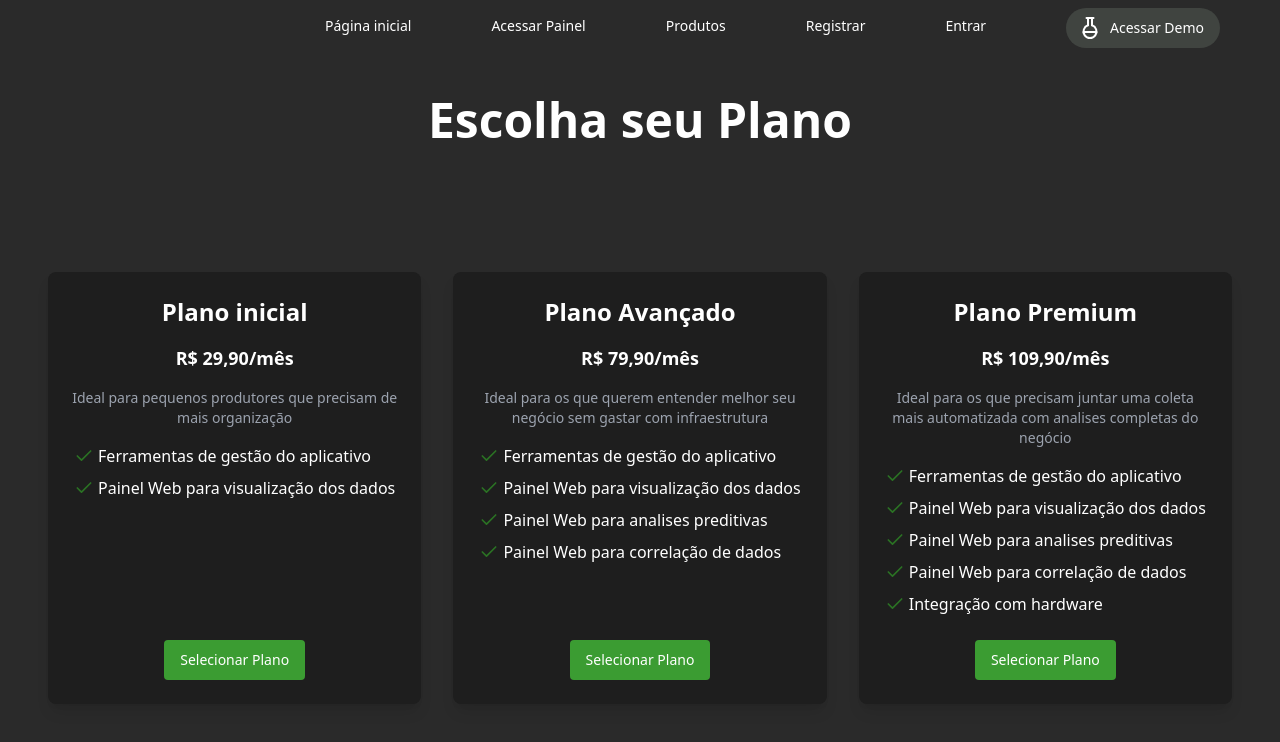
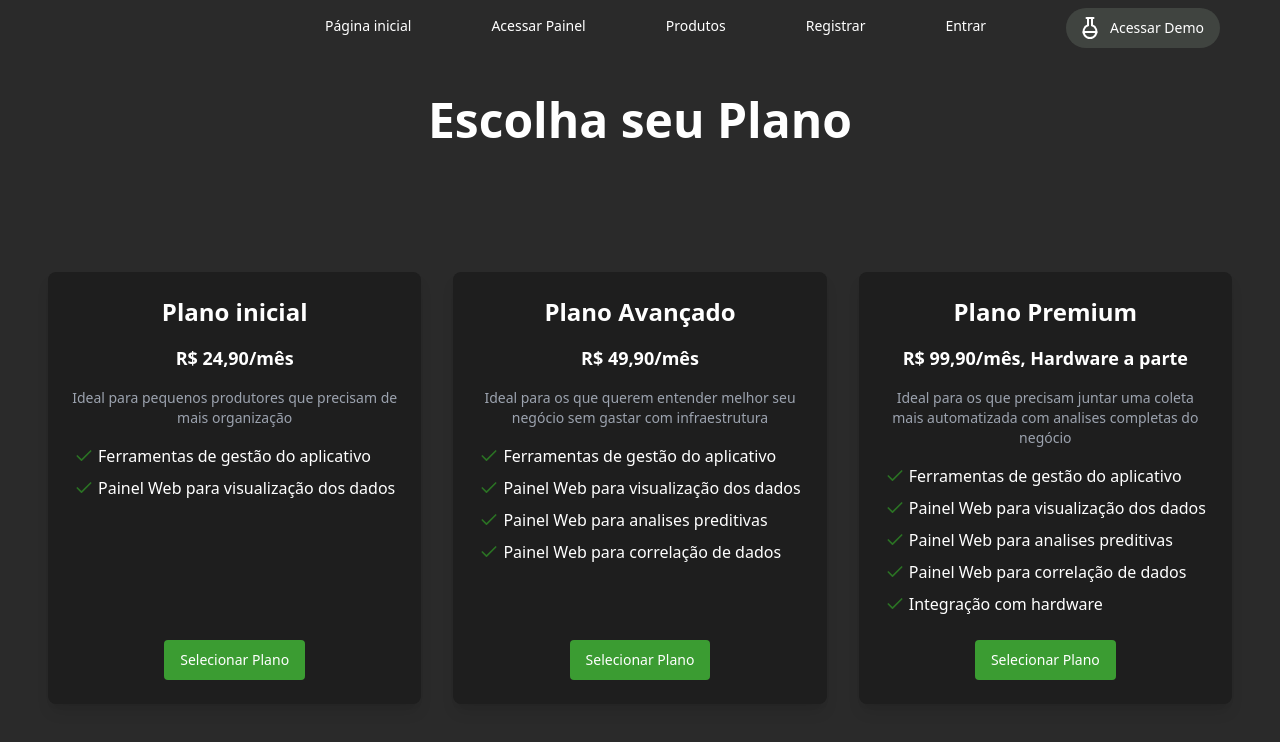
Before and after one commit to gabrielss2406/ConnectFarm-WebAPP, a Next.js app: page /sales in a window 1280 px wide. Shown: the top 742 px of the page. Built offline with nearby package versions, Linux system fonts and the light colour scheme; no server answers.

Commit message:
fix: plans and demo

```diff
--- a/src/components/SalesPage/PlansList.tsx
+++ b/src/components/SalesPage/PlansList.tsx
@@ -14,7 +14,7 @@ const plans: Plan[] = [
         id: 1,
         name: 'Plano inicial',
         description: 'Ideal para pequenos produtores que precisam de mais organização',
-        price: 'R$ 29,90/mês',
+        price: 'R$ 24,90/mês',
         features: [
             'Ferramentas de gestão do aplicativo',
             'Painel Web para visualização dos dados',
@@ -24,7 +24,7 @@ const plans: Plan[] = [
         id: 2,
         name: 'Plano Avançado',
         description: 'Ideal para os que querem entender melhor seu negócio sem gastar com infraestrutura',
-        price: 'R$ 79,90/mês',
+        price: 'R$ 49,90/mês',
         features: [
             'Ferramentas de gestão do aplicativo',
             'Painel Web para visualização dos dados',
@@ -36,7 +36,7 @@ const plans: Plan[] = [
         id: 3,
         name: 'Plano Premium',
         description: 'Ideal para os que precisam juntar uma coleta mais automatizada com analises completas do negócio',
-        price: 'R$ 109,90/mês',
+        price: 'R$ 99,90/mês, Hardware a parte',
         features: [
             'Ferramentas de gestão do aplicativo',
             'Painel Web para visualização dos dados',
--- a/src/pages/demo/index.tsx
+++ b/src/pages/demo/index.tsx
@@ -16,8 +16,15 @@ const DemoLogin = () => {
                 };
 
                 const userService = new UserService()
-                await userService.logout();
-                await userService.login(demoCredentials.email, demoCredentials.password)
+                const loginResponse = await userService.login(demoCredentials.email, demoCredentials.password)
+
+                if (loginResponse?.token) {
+                    toast.success("Usuário logado na demo com sucesso!");
+
+                    setTimeout(() => {
+                        router.push("/painel");
+                    }, 100);
+                }
 
                 router.push("/painel");
                 toast.success("Usuário logado na demo com sucesso!");
```
